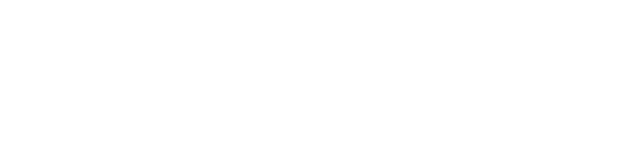
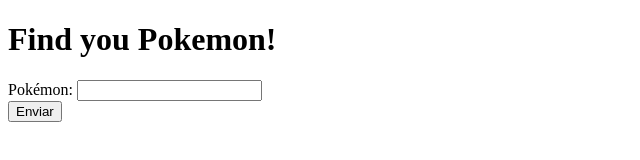
Before and after one commit to Rinnelard/PokeEvoLution, a plain HTML site: page index.html in a window 1280 px wide. Shown: the whole page, without its empty margins (0-640 px from the left). Drawn offline with Linux system fonts and the light colour scheme.

Commit message:
pagina basica

```diff
--- a/index.html
+++ b/index.html
@@ -1,12 +1,25 @@
 <!DOCTYPE html>
 <html lang="en">
-<head>
-    <meta charset="UTF-8">
-    <meta name="viewport" content="width=device-width, initial-scale=1.0">
-    <title>Document</title>
-</head>
-<body>
+  <head>
+    <meta charset="UTF-8" />
+    <meta name="viewport" content="width=device-width, initial-scale=1.0" />
+    <title>Find U POKÉMON!</title>
+  </head>
+
+  <nav></nav>
+
+  <body>
+    <div class="container">
+      <h1>Find you Pokemon!</h1>
+      <div class="form-group">
+        <label for="nombre">Pokémon:</label>
+        <input type="text" id="nombre" name="nombre" />
+      </div>
+      <div class="form-group">
+        <button onclick="mostrarAlerta()">Enviar</button>
+      </div>
+    </div>
 
     <script src="./js/js.js"></script>
-</body>
+  </body>
 </html>
```
